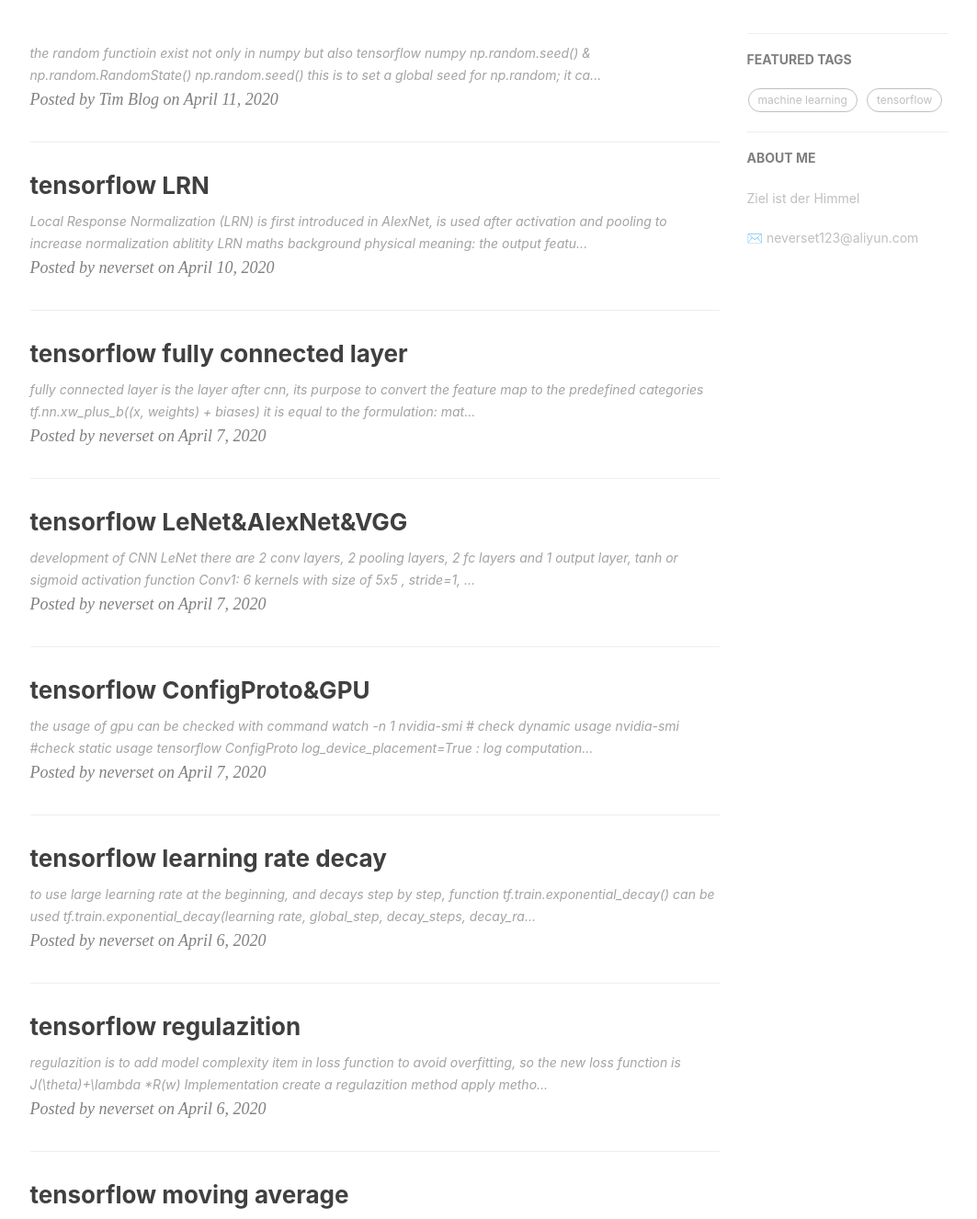
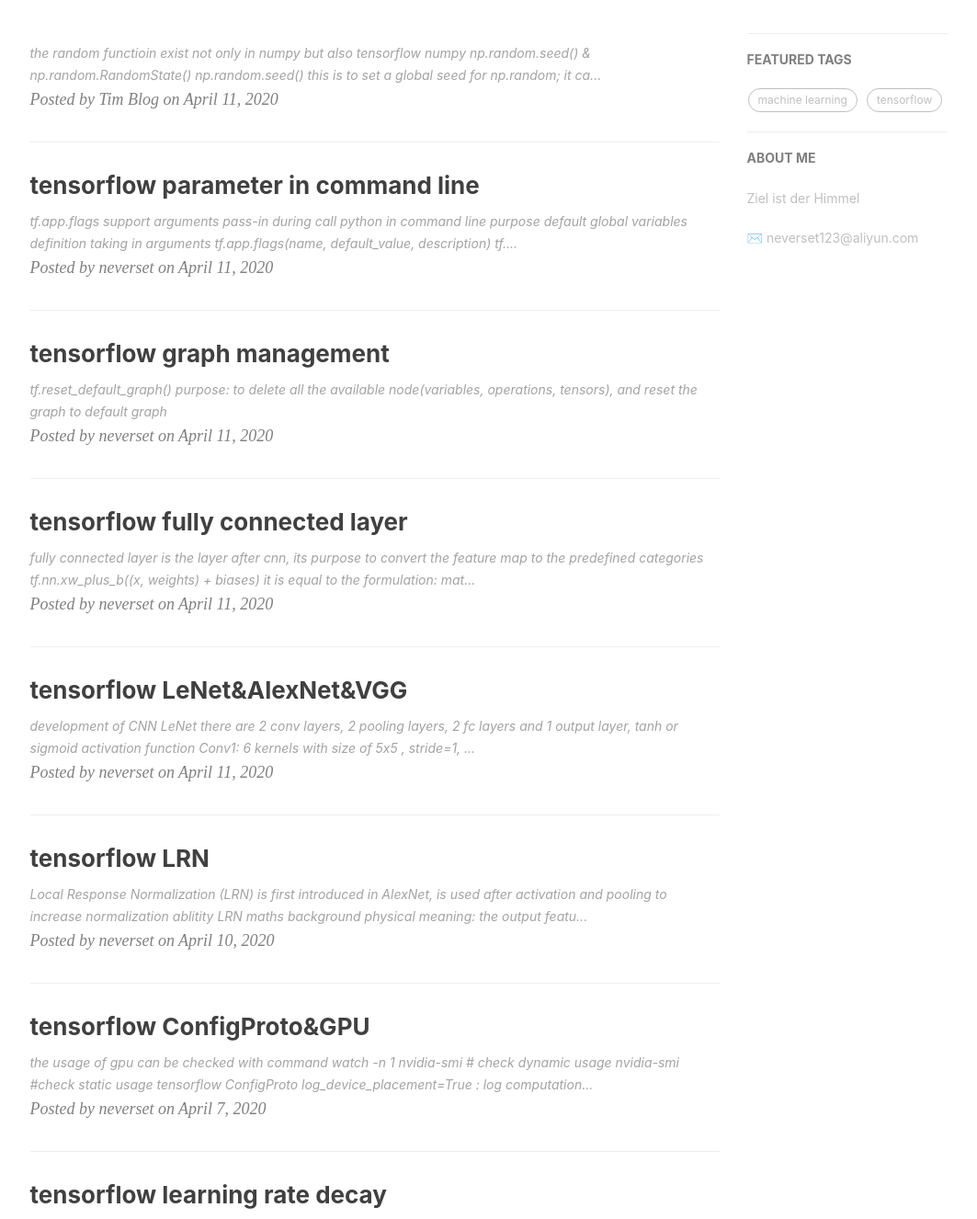
Before and after one commit to neverset123/YWHome, a Jekyll site: the page built from index.html, in a window 1280 px wide and 1400 px high, scrolled down 348 px, cut to the strip 74-1400 px from the top of the window. Shown: the whole strip at 92% size, without its empty margins (135-1198 px from the left). Built offline with Jekyll 4.4.1, drawn with Linux system fonts in a browser that asks for light colours; nearby versions of some CDN libraries; the list of posts is cut into pages by our own code; comment, search, counter and statistics services are not loaded; some of the changed text lies outside the part shown.

Commit message:
args in command line

```diff
--- a/_posts/2020-04-11-TensorFlow LeNet&AlexNet&VGG.md
+++ b/_posts/2020-04-11-TensorFlow LeNet&AlexNet&VGG.md
@@ -2,7 +2,7 @@
 layout:     post
 title:      tensorflow LeNet&AlexNet&VGG
 subtitle:
-date:       2020-04-07
+date:       2020-04-11
 author:     neverset
 header-img: img/post-bg-kuaidi.jpg
 catalog: true
--- a/_posts/2020-04-11-TensorFlow fully connected layer.md
+++ b/_posts/2020-04-11-TensorFlow fully connected layer.md
@@ -2,7 +2,7 @@
 layout:     post
 title:      tensorflow fully connected layer
 subtitle:
-date:       2020-04-07
+date:       2020-04-11
 author:     neverset
 header-img: img/post-bg-kuaidi.jpg
 catalog: true
--- /dev/null
+++ b/_posts/2020-04-11-TensorFlow graph management.md
@@ -0,0 +1,15 @@
+---
+layout:     post
+title:      tensorflow graph management
+subtitle:
+date:       2020-04-11
+author:     neverset
+header-img: img/post-bg-kuaidi.jpg
+catalog: true
+tags:
+    - tensorflow
+---
+
+## tf.reset_default_graph()
+
+purpose: to delete all the available node(variables, operations, tensors), and reset the graph to default graph
--- /dev/null
+++ b/_posts/2020-04-11-TensorFlow parameter in command line.md
@@ -0,0 +1,32 @@
+---
+layout:     post
+title:      tensorflow parameter in command line
+subtitle:
+date:       2020-04-11
+author:     neverset
+header-img: img/post-bg-kuaidi.jpg
+catalog: true
+tags:
+    - tensorflow
+---
+
+tf.app.flags support arguments pass-in during call python in command line
+
+## purpose
+* default global variables definition
+* taking in arguments
+
+## tf.app.flags(name, default_value, description)
+
+    tf.app.flags.DEFINE_string('str_name', 'def_v_1',"descrip1")
+    tf.app.flags.DEFINE_integer('int_name', 10,"descript2")
+    tf.app.flags.DEFINE_boolean('bool_name', False, "descript3")
+    tf.app.flags.DEFINE_float("learning_rate", 0.001, "learning rate")
+    FLAGS = tf.app.flags.FLAGS
+    def main(_): # the _ has to be there for default args
+    print(FLAGS.str_name)
+    print(FLAGS.int_name)
+    print(FLAGS.bool_name)
+
+if __name__ == '__main__':
+    tf.app.run()
```
